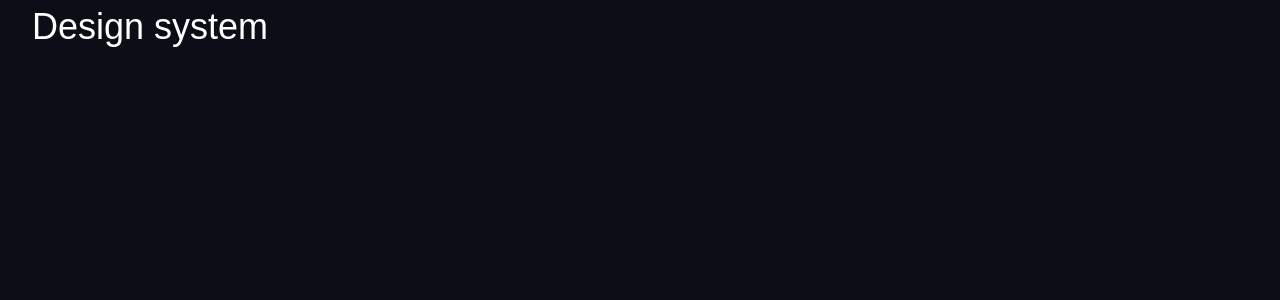
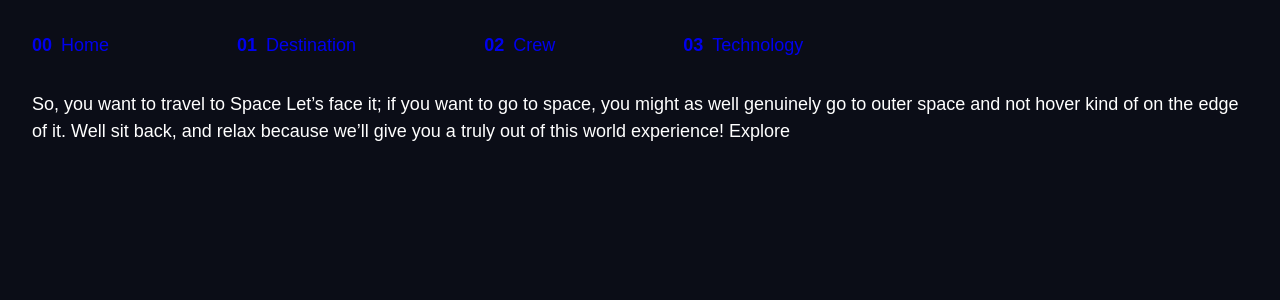
Before and after one commit to Dmnk28/space-tourism, a Next.js app in the folder next/: page / in a window 1280 px wide. Shown: the top 300 px of the page. Built offline with nearby package versions, Linux system fonts and the light colour scheme.

Commit message:
Added the new favicon, pasted content and importet the Navigation-Component

```diff
--- a/next/pages/index.tsx
+++ b/next/pages/index.tsx
@@ -1,6 +1,8 @@
 import type { NextPage } from 'next'
 import Head from 'next/head'
 // import Image from 'next/image'
+
+import Navigation from '../components/Navigation';
 
 const Home: NextPage = () => {
   return (
@@ -8,16 +10,19 @@ const Home: NextPage = () => {
       <Head>
         <title>Space Tourism</title>
         <meta name="description" content="Generated by create next app" />
-        <link rel="icon" href="/favicon.ico" />
+        <link rel="icon" href="/favicon-32x32.png" />
       </Head>
 
-    <main className='container example text-white'>
-      <h1>Design system</h1>
+      <main className='container text-white'>
+      <Navigation />
+      So, you want to travel to
+      Space
+      Let’s face it; if you want to go to space, you might as well genuinely go to
+      outer space and not hover kind of on the edge of it. Well sit back, and relax
+      because we’ll give you a truly out of this world experience!
 
-      <section id="colors">
-
-      </section>
-    </main>
+      Explore
+      </main>
 
     </div>
   )
```
